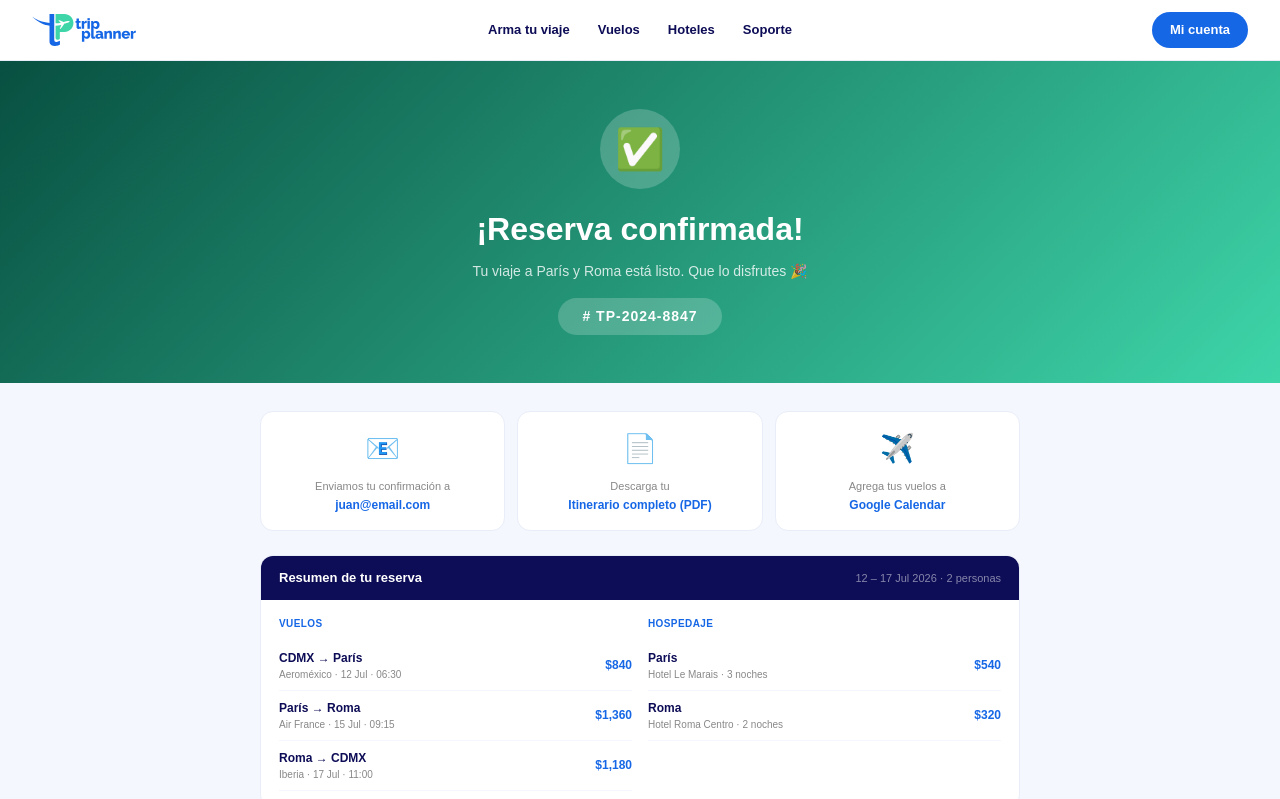
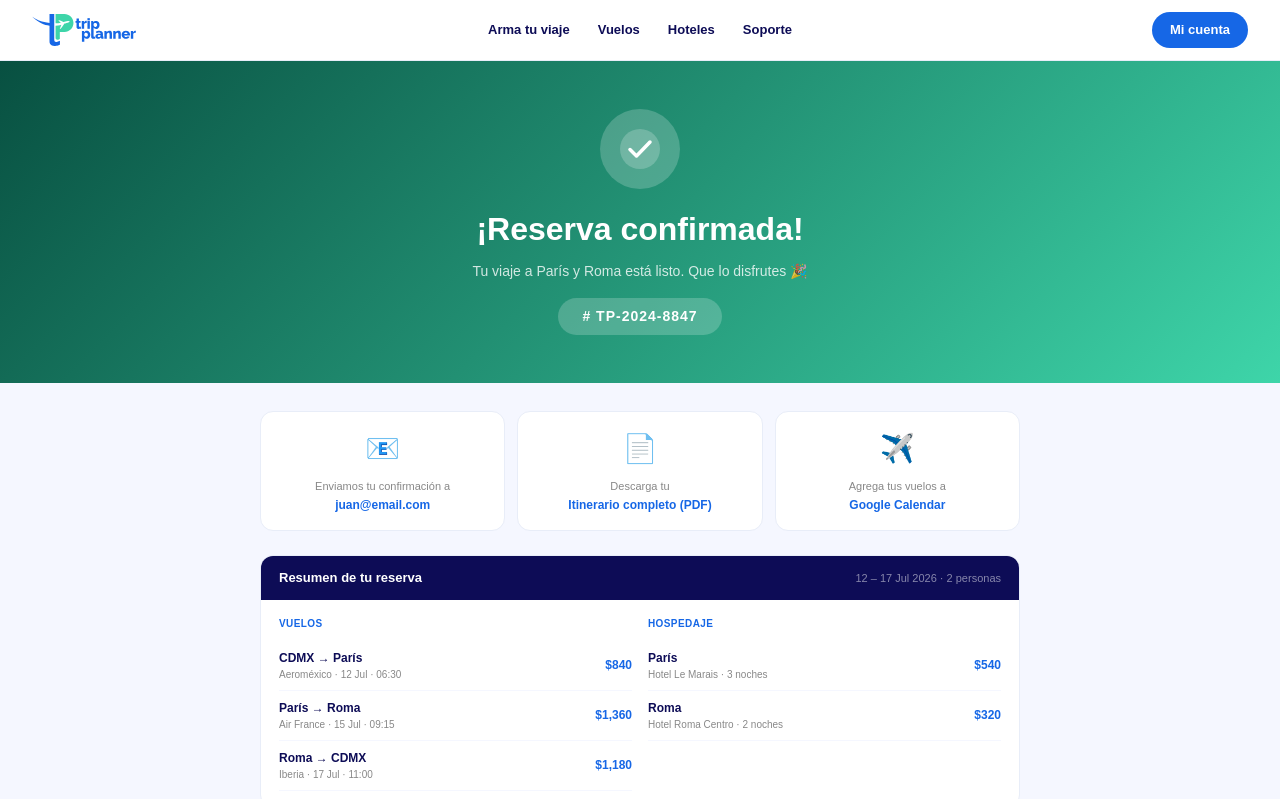
Before and after one commit to barreradionisio/trip-planner, a Next.js app: page /confirmacion in a window 1280 px wide. Shown: the top 799 px of the page. Built offline with nearby package versions, Linux system fonts and the light colour scheme.

Commit message:
icono confirmacion mejorado

```diff
--- a/app/confirmacion/page.tsx
+++ b/app/confirmacion/page.tsx
@@ -25,7 +25,12 @@ function ConfirmacionContent() {
 
       {/* HERO */}
       <div style={{ background: "linear-gradient(135deg,#085041,#3ED5A9)", padding: "48px 24px", textAlign: "center" }}>
-        <div style={{ width: "80px", height: "80px", borderRadius: "50%", background: "rgba(255,255,255,0.2)", display: "flex", alignItems: "center", justifyContent: "center", fontSize: "40px", margin: "0 auto 16px" }}>✅</div>
+        <div style={{ width: "80px", height: "80px", borderRadius: "50%", background: "rgba(255,255,255,0.2)", display: "flex", alignItems: "center", justifyContent: "center", margin: "0 auto 16px" }}>
+  <svg width="40" height="40" viewBox="0 0 40 40" fill="none" xmlns="http://www.w3.org/2000/svg">
+    <circle cx="20" cy="20" r="20" fill="rgba(255,255,255,0.2)"/>
+    <path d="M10 20.5L16.5 27L30 13" stroke="white" strokeWidth="3.5" strokeLinecap="round" strokeLinejoin="round"/>
+  </svg>
+</div>
         <h1 style={{ fontFamily: "sans-serif", fontWeight: "800", fontSize: "32px", color: "#fff", marginBottom: "8px" }}>¡Reserva confirmada!</h1>
         <p style={{ fontSize: "14px", color: "rgba(255,255,255,0.8)", marginBottom: "16px" }}>Tu viaje a París y Roma está listo. Que lo disfrutes 🎉</p>
         <div style={{ display: "inline-block", background: "rgba(255,255,255,0.2)", borderRadius: "50px", padding: "8px 24px", fontSize: "14px", fontWeight: "800", color: "#fff", letterSpacing: "1px" }}>
```
